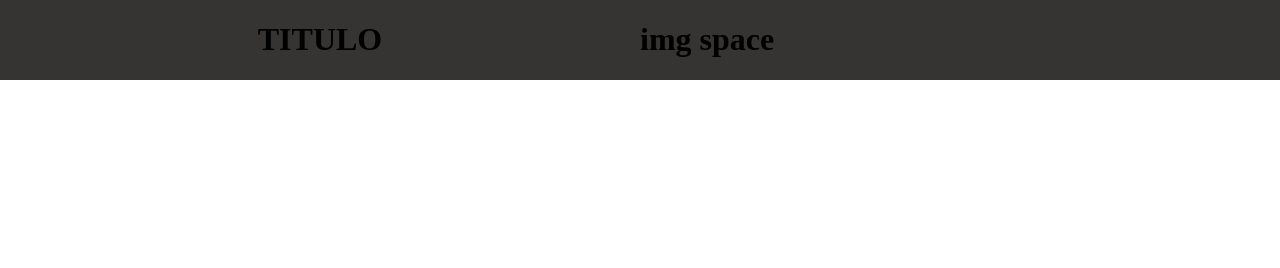
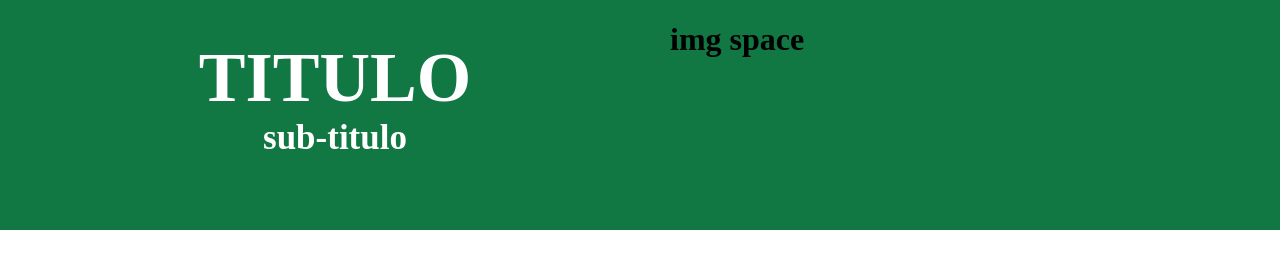
Before and after one commit to robertocavalcanti160-bit/fiscaliza-aii, a plain HTML site: page pg_problemas.html in a window 1280 px wide. Drawn offline with Linux system fonts and the light colour scheme.

Commit message:
mudanças no estilo do header e definição da paleta de cores no root

```diff
--- a/pg_problemas.html
+++ b/pg_problemas.html
@@ -6,16 +6,27 @@
     <title>Orientações</title>
     <style>
 
+        /* vi que dava para criar esse root para puxar as cores da paleta */
+        :root {
+            --verde-primario: #03542F;
+            --verde-secundario: #117743;
+            --cinza-escuro: #455C5D;
+            --branco-100: #FFFFFF;
+        }
 
+        /* Zerando margin e padding do body */
         div, header, body{
             margin: 0;
             padding: 0;
         }
 
+        /* configs do header e seus conteudos */
+
         .header-problemas {
 
             display: flex;
-            background-color:rgb(54, 52, 50);
+            background-color: var(--verde-secundario)
+
         }
 
         .header-problemas > div {
@@ -23,8 +34,25 @@
         }
 
         .header-content {
+            min-height: 200px;
+            border-radius: 15px;
+            margin-inline: 30px;
+            margin-block: 15px;
             display: flex;
             justify-content: center;
+            align-items: center;
+            flex-direction: column;
+        }
+
+        .header-content h1 {
+            font-size: 70px;
+            margin-block: 0;
+            color: var(--branco-100);
+        }
+        .header-content h3 {
+            margin-block-start: 0px;
+            color: var(--branco-100);
+            font-size: 35px;
         }
 
     </style>
@@ -37,6 +65,7 @@
         <div class="header-content">
 
             <h1 >TITULO</h1>
+            <h3>sub-titulo</h3>
 
         </div>
         <div>
```
